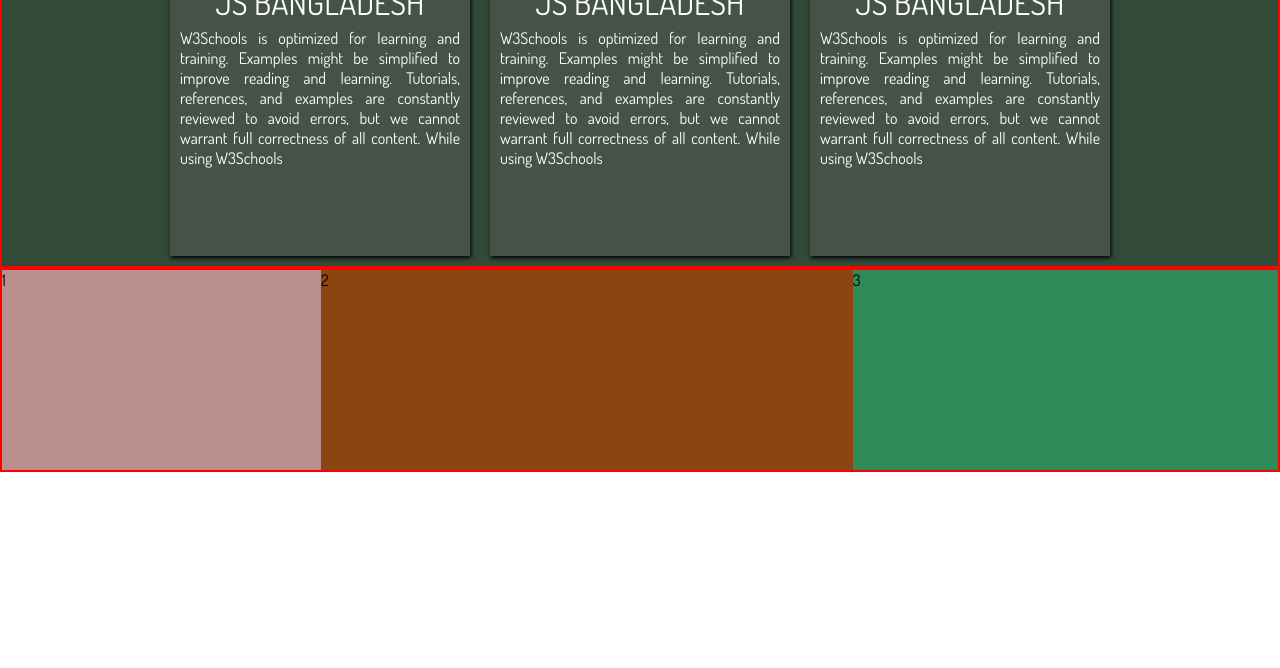
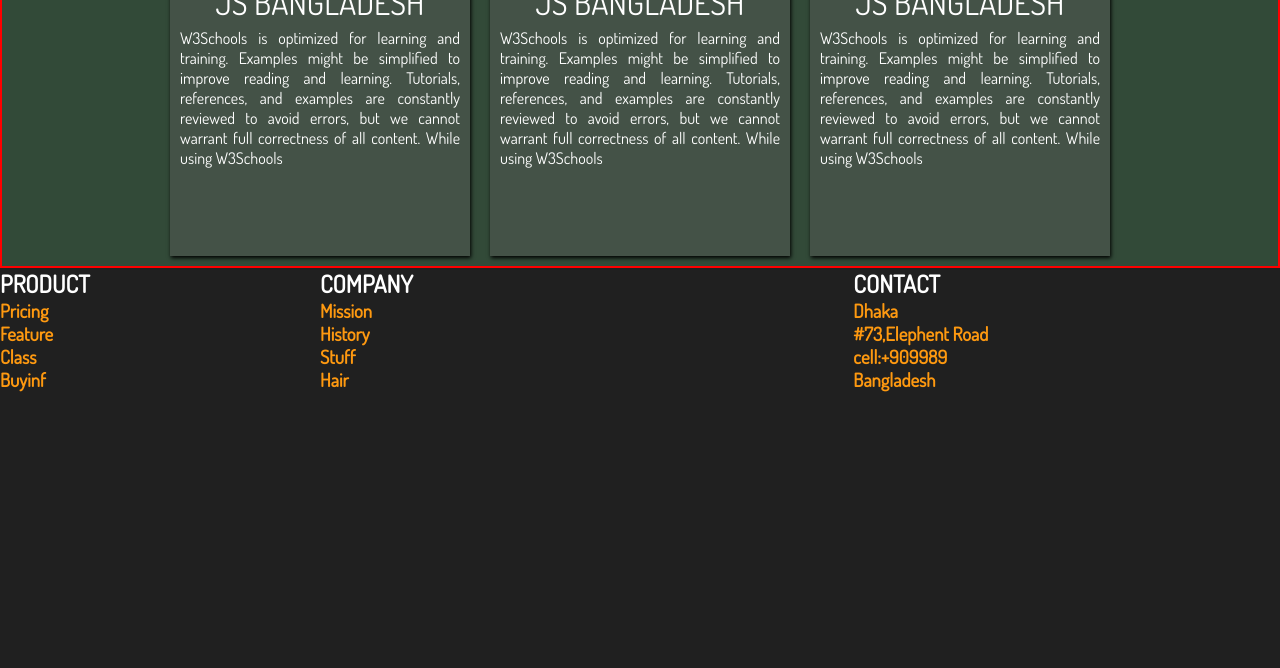
Before and after one commit to Khaair/Assignment01-Enlight-Solution, a plain HTML site: page index.html in a window 1280 px wide. Shown: the part 1606-2274 px from the top of the page. Before the commit the page ends 2078 px from the top, so only its background shows below. Drawn offline with Linux system fonts and the light colour scheme.

Commit message:
Assignment

```diff
--- a/css/style.css
+++ b/css/style.css
@@ -167,26 +167,32 @@ li a {
 
 /*Footer Section*/
 .footer-container {
-  height: 200px;
+  height: 400px;
   width: 100%;
   display: grid;
   grid-template-columns: repeat(12, 1fr);
   grid-template-rows: 30px auto;
 }
 .footer-area-01 {
-  background-color: rosybrown;
+  background-color: #202020;
   grid-column: 1/4;
   grid-row: 1/-1;
+  color: #fe9910;
 }
 .footer-area-02 {
-  background-color: saddlebrown;
+  background-color: #202020;
   grid-column: 4/9;
   grid-row: 1/-1;
+  color: #fe9910;
 }
 .footer-area-03 {
-  background-color: seagreen;
+  background-color: #202020;
   grid-column: 9/-1;
   grid-row: 1/-1;
+  color: #fe9910;
+}
+.footer-title {
+  color: white;
 }
 /*Footer Section*/
 .banner {
@@ -209,7 +215,5 @@ li a {
 }
 
 .footer {
-  border: 2px solid red;
-  background-color: sandybrown;
   grid-column: 1/-1;
 }
--- a/index.html
+++ b/index.html
@@ -67,7 +67,7 @@
       <div class="card-section-one">
         <div class="containers">
           <div class="card">
-            <img class="image" src="khair.jpg" />
+            <img class="image" src="img/khair.jpg" />
             <div class="title">JS BANGLADESH</div>
             <div class="image-description">
               W3Schools is optimized for learning and training. Examples might
@@ -79,7 +79,7 @@
           </div>
 
           <div class="card">
-            <img class="image" src="khair.jpg" />
+            <img class="image" src="img/khair.jpg" />
             <div class="title">JS BANGLADESH</div>
             <div class="image-description">
               W3Schools is optimized for learning and training. Examples might
@@ -90,7 +90,7 @@
             </div>
           </div>
           <div class="card">
-            <img class="image" src="khair.jpg" />
+            <img class="image" src="img/khair.jpg" />
             <div class="title">JS BANGLADESH</div>
             <div class="image-description">
               W3Schools is optimized for learning and training. Examples might
@@ -105,7 +105,7 @@
       <div class="card-section-two">
         <div class="containers">
           <div class="card">
-            <img class="image" src="khair.jpg" />
+            <img class="image" src="img/khair.jpg" />
             <div class="title">JS BANGLADESH</div>
             <div class="image-description">
               W3Schools is optimized for learning and training. Examples might
@@ -117,7 +117,7 @@
           </div>
 
           <div class="card">
-            <img class="image" src="khair.jpg" />
+            <img class="image" src="img/khair.jpg" />
             <div class="title">JS BANGLADESH</div>
             <div class="image-description">
               W3Schools is optimized for learning and training. Examples might
@@ -128,7 +128,7 @@
             </div>
           </div>
           <div class="card">
-            <img class="image" src="khair.jpg" />
+            <img class="image" src="img/khair.jpg" />
             <div class="title">JS BANGLADESH</div>
             <div class="image-description">
               W3Schools is optimized for learning and training. Examples might
@@ -142,9 +142,33 @@
       </div>
       <div class="footer">
         <div class="footer-container">
-          <div class="footer-area-01">1</div>
-          <div class="footer-area-02">2</div>
-          <div class="footer-area-03">3</div>
+          <div class="footer-area-01">
+            <div class="section1">
+              <h2 class="footer-title">PRODUCT</h2>
+              <h3>Pricing</h3>
+              <h3>Feature</h3>
+              <h3>Class</h3>
+              <h3>Buyinf</h3>
+            </div>
+          </div>
+          <div class="footer-area-02">
+            <div class="section2">
+              <h2 class="footer-title">COMPANY</h2>
+              <h3>Mission</h3>
+              <h3>History</h3>
+              <h3>Stuff</h3>
+              <h3>Hair</h3>
+            </div>
+          </div>
+          <div class="footer-area-03">
+            <div class="section3">
+              <h2 class="footer-title">CONTACT</h2>
+              <h3>Dhaka</h3>
+              <h3>#73,Elephent Road</h3>
+              <h3>cell:+909989</h3>
+              <h3>Bangladesh</h3>
+            </div>
+          </div>
         </div>
       </div>
     </div>
```
Also changed, not shown: img/bell.png, 2 other files.
